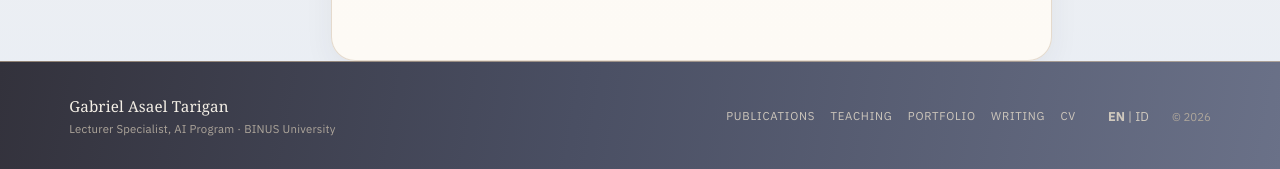
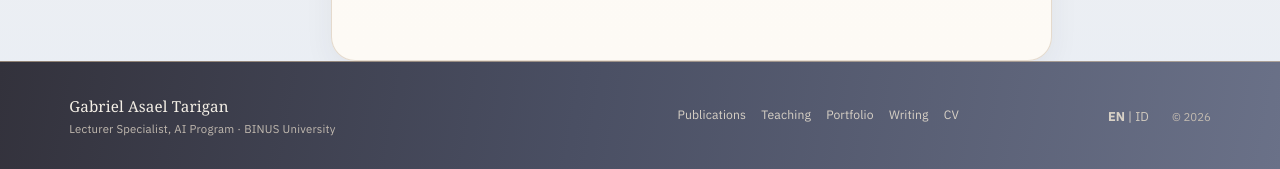
Before and after one commit to asaeltarigan/asaeltarigan.github.io, a Jekyll site: the page built from _pages/about.md, in a window 1280 px wide and 1400 px high, scrolled down 998 px. Shown: the part 1228-1397 px from the top of the window. Built offline with Jekyll 4.4.1, drawn with Linux system fonts in a browser that asks for light colours; a style sheet for code colours, icons or effects is not loaded.

Commit message:
Footer: centre links, warm up secondary text

```diff
--- a/_includes/head.html
+++ b/_includes/head.html
@@ -94,4 +94,4 @@
 <link rel="preconnect" href="https://fonts.gstatic.com" crossorigin>
 <link href="https://fonts.googleapis.com/css2?family=IBM+Plex+Sans:wght@400;500;600;700&display=swap" rel="stylesheet">
 <link rel="stylesheet" href="{{ base_path }}/assets/css/main.css">
-<link rel="stylesheet" href="{{ base_path }}/assets/css/custom.css?v=80">
+<link rel="stylesheet" href="{{ base_path }}/assets/css/custom.css?v=81">
--- a/assets/css/custom.css
+++ b/assets/css/custom.css
@@ -1834,3 +1834,25 @@ body { margin-bottom: 0 !important; }
   .page__footer .ftr { grid-template-columns: 1fr; gap: 0.75rem; }
   .ftr__links { gap: 0.7rem; }
 }
+
+/* footer balance: links sit between identity and meta instead of hugging right */
+.page__footer .ftr { grid-template-columns: minmax(0, 1fr) minmax(0, 1.1fr) auto; }
+
+.ftr__links { justify-content: center; }
+
+.ftr__links a,
+.ftr__links a:link,
+.ftr__links a:visited {
+  text-transform: none;
+  letter-spacing: 0.01em;
+  font-size: 0.76rem;
+  color: #d8d1c6 !important;
+}
+
+.ftr__meta, .ftr__role { color: #c2bab0 !important; }
+.page__footer .lang-nav a, .page__footer .lang-cur, .page__footer .lang-sep { color: #d8d1c6 !important; }
+
+@media (max-width: 760px) {
+  .page__footer .ftr { grid-template-columns: 1fr; }
+  .ftr__links { justify-content: flex-start; }
+}
```
